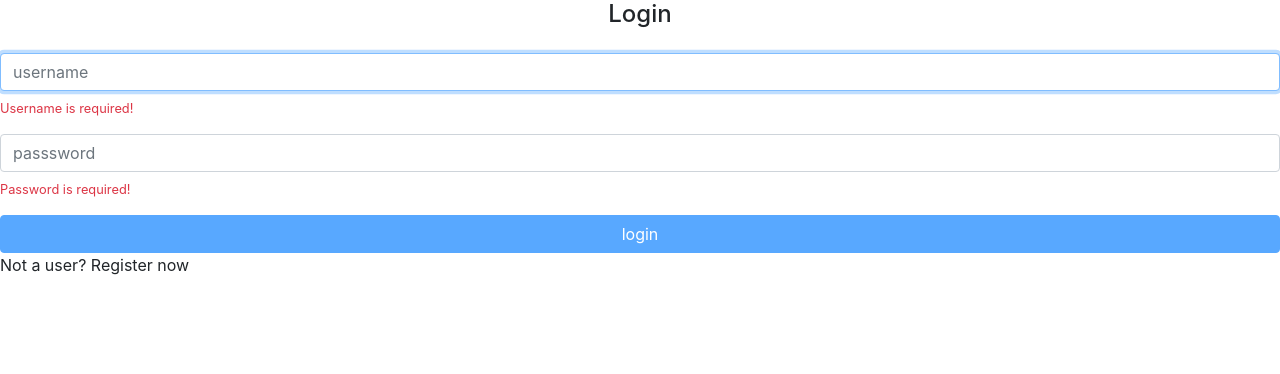
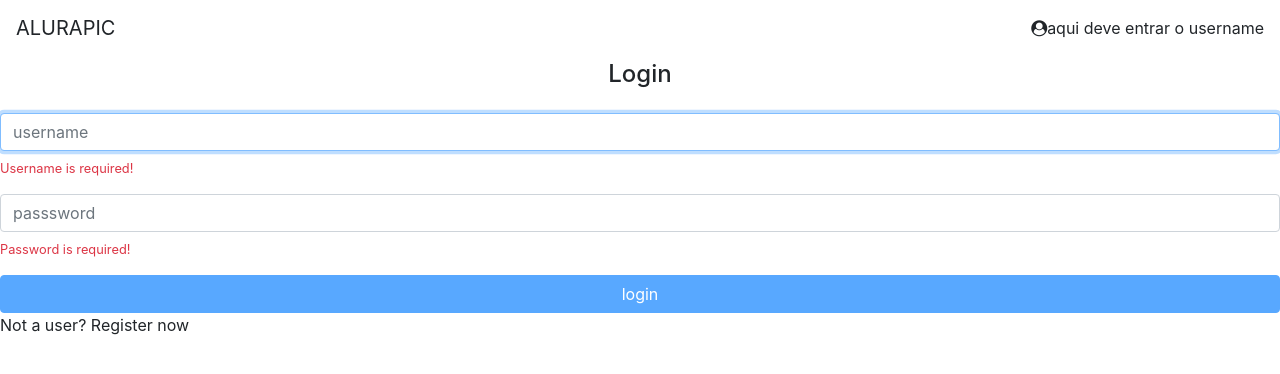
Before and after one commit to renanramos/alurapic, an Angular app: page / in a window 1280 px wide. Shown: the top 374 px of the page. Built offline with nearby package versions, Linux system fonts and the light colour scheme.

Commit message:
Implementação do component header da aplicação

```diff
--- a/src/app/app.component.html
+++ b/src/app/app.component.html
@@ -1 +1,2 @@
+<app-header></app-header>
 <router-outlet></router-outlet>
--- a/src/app/app.module.ts
+++ b/src/app/app.module.ts
@@ -6,6 +6,7 @@
 import { PhotosModule } from './photos/photos.module';
 import { ErrorsModule } from './errors/errors.module';
 import { HomeModule } from './home/home.module';
+import { CoreModule } from './core/core.module';
 
 
 @NgModule({
@@ -17,7 +18,8 @@
     AppRoutingModule,
     PhotosModule,
     ErrorsModule,
-    HomeModule
+    HomeModule,
+    CoreModule
   ],
   providers: [],
   bootstrap: [AppComponent]
--- /dev/null
+++ b/src/app/core/header/header.component.html
@@ -0,0 +1,9 @@
+<header class="fixed-top">
+    <nav class="navbar navbar-light bg-white">
+        <a class="navbar-brand">ALURAPIC</a>
+        <div>
+            <i class="fa fa-user-circle"></i>
+            <a>aqui deve entrar o username</a>
+        </div>
+    </nav>
+</header>
--- a/src/index.html
+++ b/src/index.html
@@ -1,13 +1,21 @@
 <!doctype html>
 <html lang="en">
+
 <head>
   <meta charset="utf-8">
   <title>Alurapic</title>
   <base href="/">
   <meta name="viewport" content="width=device-width, initial-scale=1">
   <link rel="icon" type="image/x-icon" href="favicon.ico">
+  <style>
+    body {
+      padding-top: 60px;
+    }
+  </style>
 </head>
+
 <body>
   <app-root></app-root>
 </body>
+
 </html>
```
Also changed, not shown: src/app/core/core.module.ts (added, +8 -0 lines), src/app/core/header/header.component.ts (added, +7 -0 lines).
